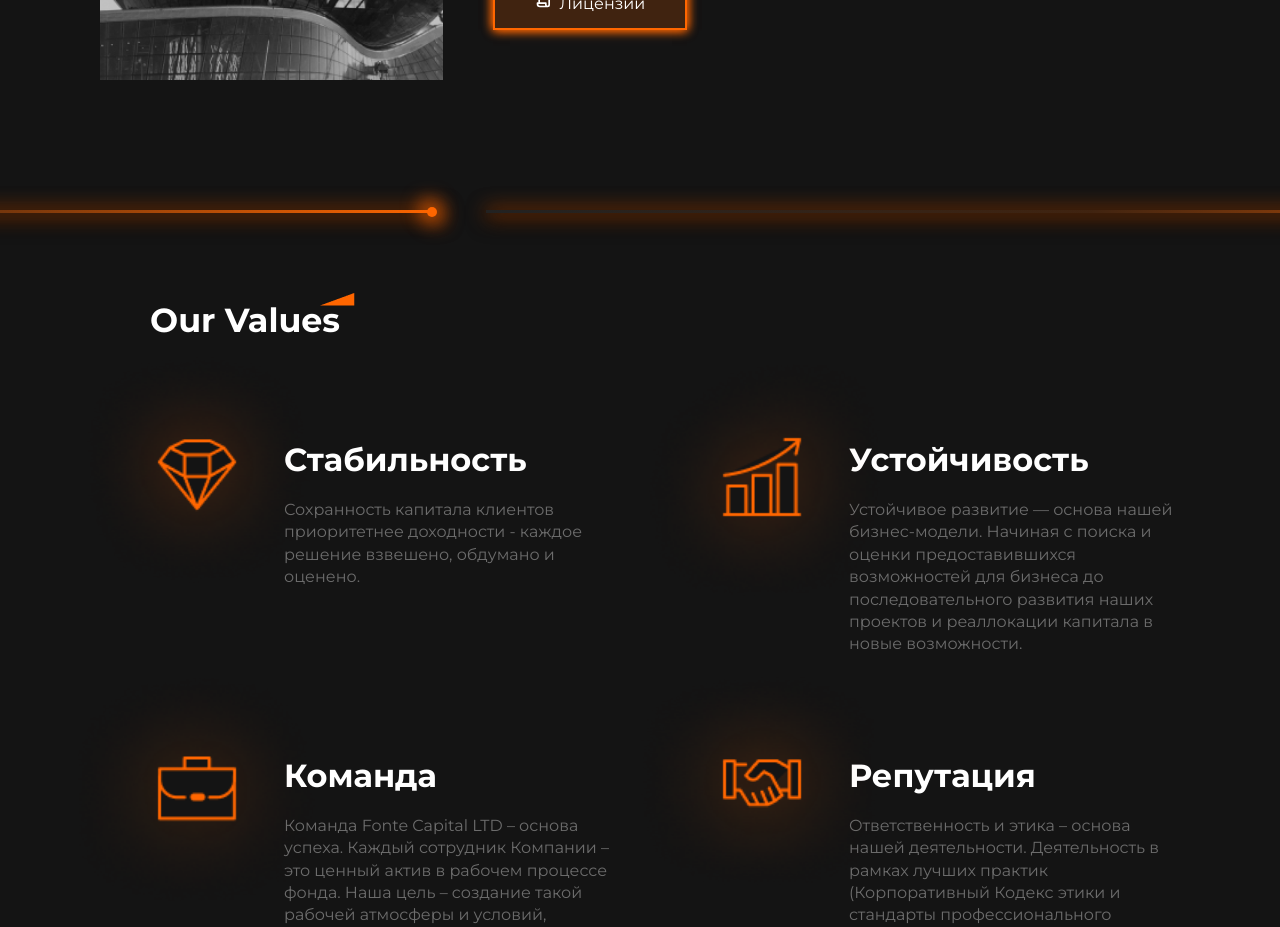
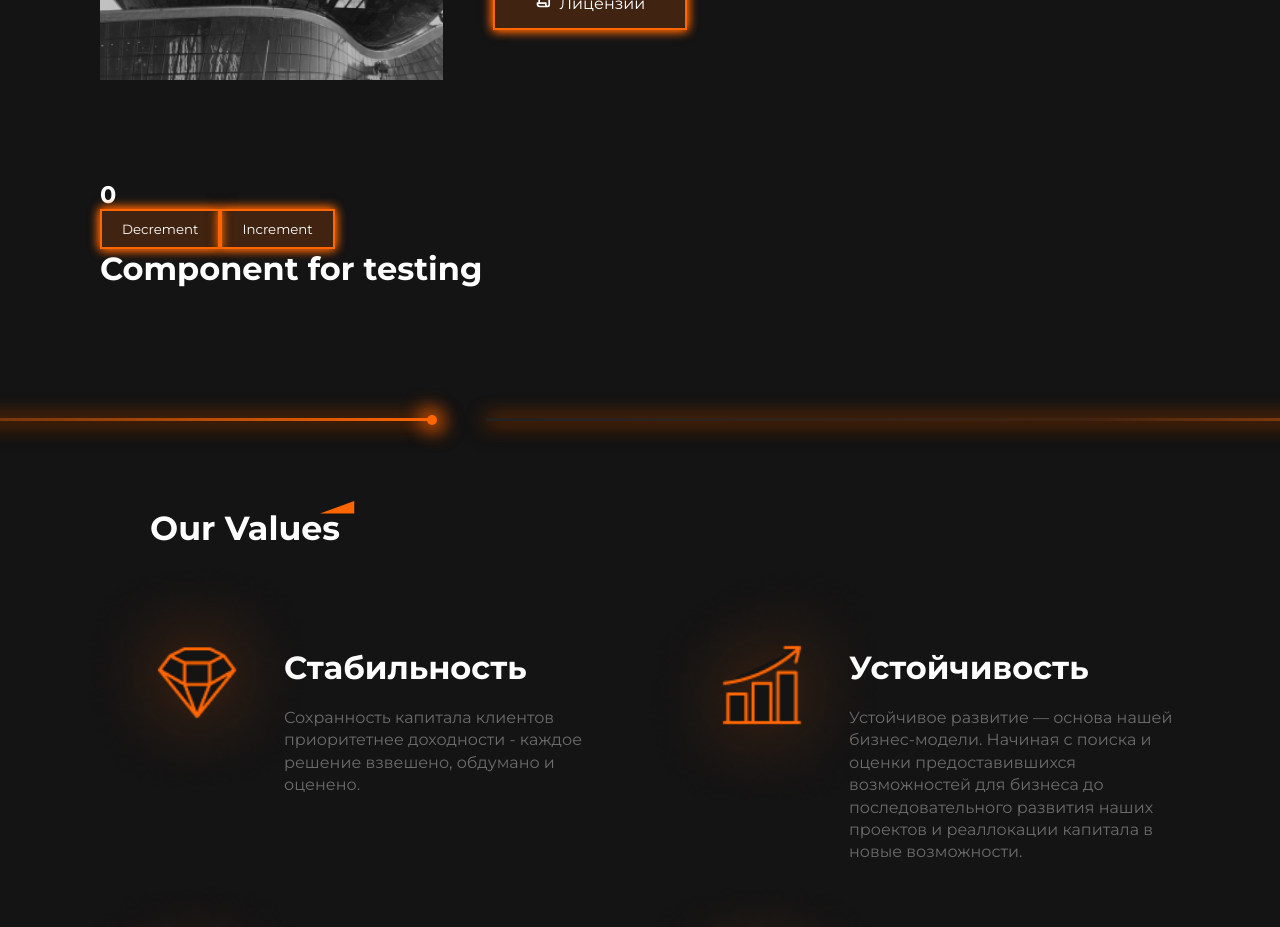
Before and after one commit to Fariza77/All-project, a React (Vite) app in the folder react-project/: page / in a window 1280 px wide. Shown: the part 1300-2227 px from the top of the page. Built offline with nearby package versions, Linux system fonts and the light colour scheme.

Commit message:
Test component for memo

```diff
--- /dev/null
+++ b/react-project/src/components/About/Test.jsx
@@ -0,0 +1,12 @@
+import { memo } from "react";
+
+function Test() {
+    console.log("This component has been called!")
+    return (
+        <div>
+            <h1>Component for testing</h1>
+        </div>
+    );
+}
+
+export default memo(Test)
--- a/react-project/src/components/About/index.jsx
+++ b/react-project/src/components/About/index.jsx
@@ -4,8 +4,12 @@ import ImageAbout from "../../assets/images/about.png"
 import { TbLicense } from "react-icons/tb"
 import { useEffect } from 'react'
 import Lycence from "../../assets/images/certificates/second.png"
+import Test from "./Test.jsx"
+import { useState } from "react"
 
 function About() {
+  const [counter, setCounter] = useState(0);
+
   useEffect(() => {
     document.title = "About Us";
   }, []);
@@ -21,10 +25,18 @@ function About() {
           <p>Наша Команда успешно осуществляет деятельность на нескольких рынках инвестиций. Богатство выбора инструментов этих рынков позволяет Нам успешно сохранять и преумножать капитал клиентов. </p>
           <p>Вступить в партнерство с Fonte могут как профессиональные инвестора, так и частные лица, только начинающие открывать для себя новые перспективы. Наша юрисдикция - Международный финансовый центр «Астана» (МФЦА). Комфортные налоговые условия и регуляторные политики обеспечивают необходимые свободы и преимущества для достижения целей инвестиций. </p>
           <p>В партнерстве с Fonte Capital LTD, инвесторы имеют возможность воспользоваться не только проверенными стратегиями, но и смогут совместно разработать персональные инвестиционные решения.</p>
-          <a className="warning-btn" href={Lycence} download={"Lycence"} style={{display: "inline-block"}}>
+          <a className="warning-btn" href={Lycence} download={"Lycence"} style={{ display: "inline-block"}}>
             <TbLicense /> Лицензии
           </a>
+
         </div>
+      </div>
+
+      <div style={{ padding: "50px 100px" }}>
+        <h2>{counter}</h2>
+        <button className="warning-btn" onClick={() => setCounter(counter - 1)}>Decrement</button>
+        <button className="warning-btn" onClick={() => setCounter(counter + 1)}>Increment</button>
+        <Test />
       </div>
     </main>
   );
```
